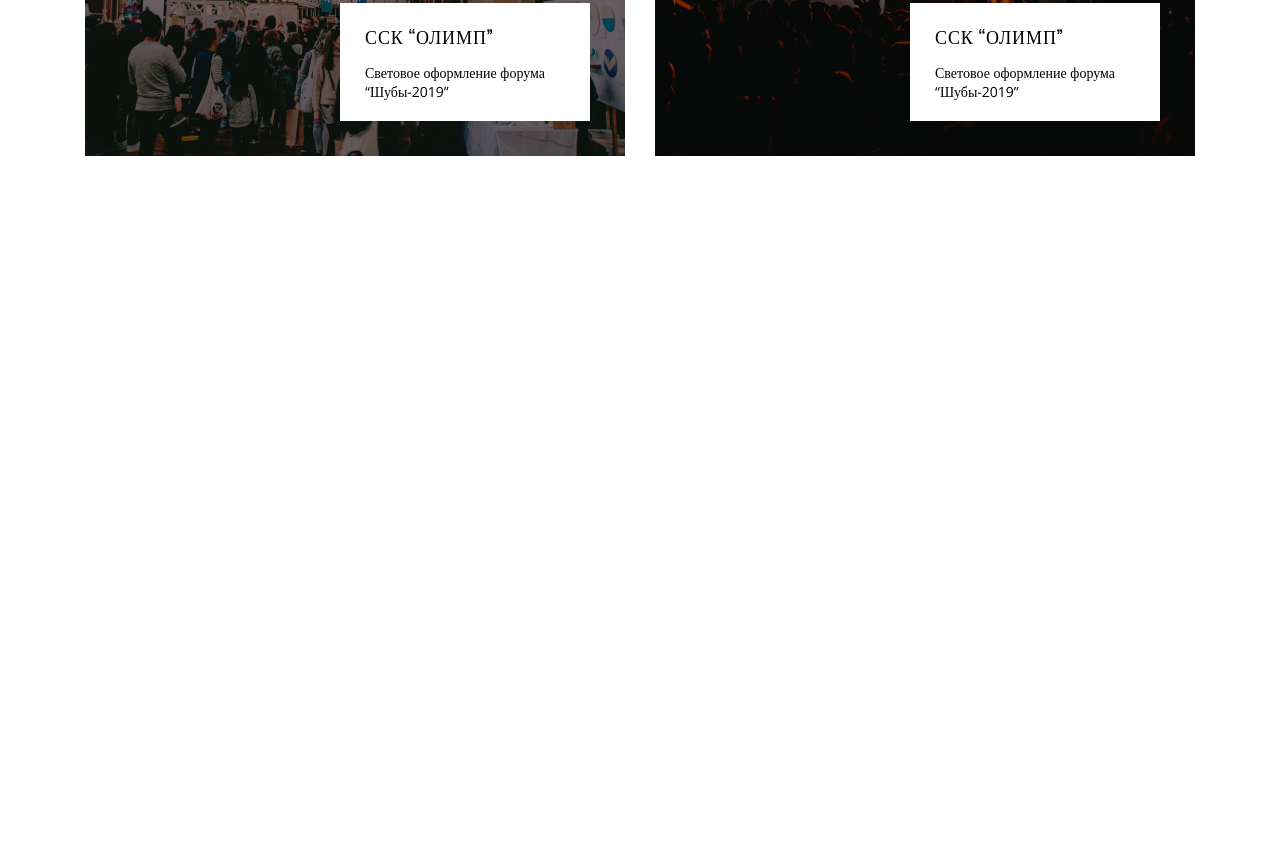
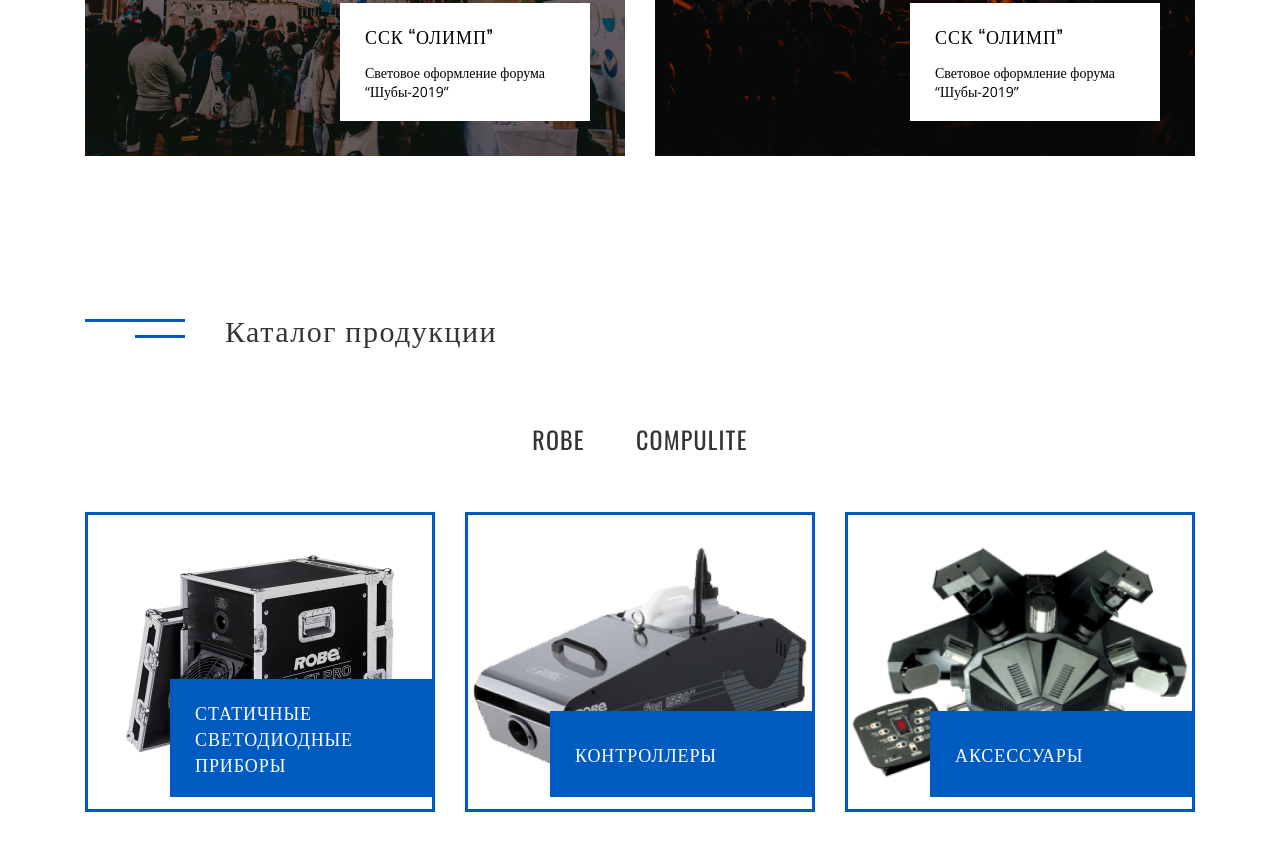
Before and after one commit to anti-fe/practical-work1, a plain HTML site: page index.html in a window 1280 px wide. Shown: the part 1327-2178 px from the top of the page. Before the commit the page ends 1633 px from the top, so only its background shows below. Drawn offline with nearby package versions, Linux system fonts and the light colour scheme.

Commit message:
add catalog

```diff
--- a/index.html
+++ b/index.html
@@ -71,6 +71,46 @@
             </div>
         </div>
     </section>
+    <section class="main-catalog cont">
+        <div class="main-catalog-header section-header">
+            <div class="main-catalog-header__title title">
+                <div class="title-dec">
+                    <div class="title-dec1"></div>
+                    <div class="title-dec2"></div>
+                </div>
+                <h2 class="title__text">Каталог продукции</h2>
+            </div>
+        </div>
+        <div class="main-catalog-categories">
+            <div class="categories-items">
+                <a href="/" class="categories-item__link">Robe</a>
+                <a href="/" class="categories-item__link">Compulite</a>
+            </div>
+        </div>
+        <div class="main-catalog-cards">
+            <div class="catalog-cards__card">
+                <img src="img/catalog-item.png" alt="Static LED fixtures
+                " class="card__img">
+                <div class="card-descr">
+                    <p class="card-descr__text">Статичные светодиодные приборы</p>
+                </div>
+            </div>
+            <div class="catalog-cards__card">
+                <img src="img/catalog-item2.png" alt="Static LED fixtures
+                " class="card__img">
+                <div class="card-descr">
+                    <p class="card-descr__text">Контроллеры</p>
+                </div>
+            </div>
+            <div class="catalog-cards__card">
+                <img src="img/catalog-item3.png" alt="Static LED fixtures
+                " class="card__img">
+                <div class="card-descr">
+                    <p class="card-descr__text">Аксессуары</p>
+                </div>
+            </div>
+        </div>
+    </section>
 
     <script src="js/app.js"></script>
 </body>
--- a/style.css
+++ b/style.css
@@ -155,7 +155,7 @@
     margin-bottom: 70px;
 }
 
-.main-slider-header__title {
+.title {
     display: flex;
     align-items: center;
 }
@@ -260,3 +260,101 @@
     font-family: Open Sans;
     font-weight: 300;
 }
+
+.section-header {
+    display: flex;
+    justify-content: flex-start;
+    align-items: center;
+    margin-bottom: 70px;
+}
+
+.main-catalog {
+    margin-bottom: 165px;
+}
+
+.main-catalog-categories {
+    width: 100%;
+    display: flex;
+    justify-content: center;
+    align-items: center;
+    margin-bottom: 55px;
+}
+
+.categories-item__link:not(:last-child) {
+    margin-right: 47px;
+}
+
+.categories-item__link {
+    text-transform: uppercase;
+    font-size: 24px;
+    letter-spacing: 0.05em;
+    color: var(--color-black);
+    font-family: Oswald;
+    font-weight: 400;
+    text-decoration: none;
+    position: relative;
+    transition: all .2s ease;
+    -webkit-transition: all .2s ease;
+    -moz-transition: all .2s ease;
+    -ms-transition: all .2s ease;
+    -o-transition: all .2s ease;
+}
+
+.categories-item__link::after {
+    content: '';
+    position: absolute;
+    bottom: -5px;
+    left: 0;
+    background-color: var(--color-accent);
+    height: 2px;
+    width: 0;
+    transition: all .2s ease;
+    -webkit-transition: all .2s ease;
+    -moz-transition: all .2s ease;
+    -ms-transition: all .2s ease;
+    -o-transition: all .2s ease;
+}
+
+.categories-item__link:hover {
+    color: var(--color-accent);
+}
+
+.categories-item__link:hover::after {
+    width: 100%;
+}
+
+.main-catalog-cards {
+    display: flex;
+    justify-content: space-between;
+}
+
+.card__img, .catalog-cards__card {
+    max-width: 350px;
+    max-height: 300px;
+}
+
+.catalog-cards__card {
+    position: relative;
+}
+
+.catalog-cards__card .card-descr {
+    position: absolute;
+    bottom: 15px;
+    right: 0;
+    display: flex;
+    padding-right: 21px;
+    align-items: center;
+    background-color: var(--color-accent);
+    padding: 20px 25px;
+    min-height: 86px;
+    min-width: 265px;
+}
+
+.catalog-cards__card .card-descr .card-descr__text {
+    color: var(--color-white);
+    font-size: 18px;
+    font-weight: 400;
+    font-family: Oswald;
+    text-transform: uppercase;
+    letter-spacing: 0.05em;
+}
```
